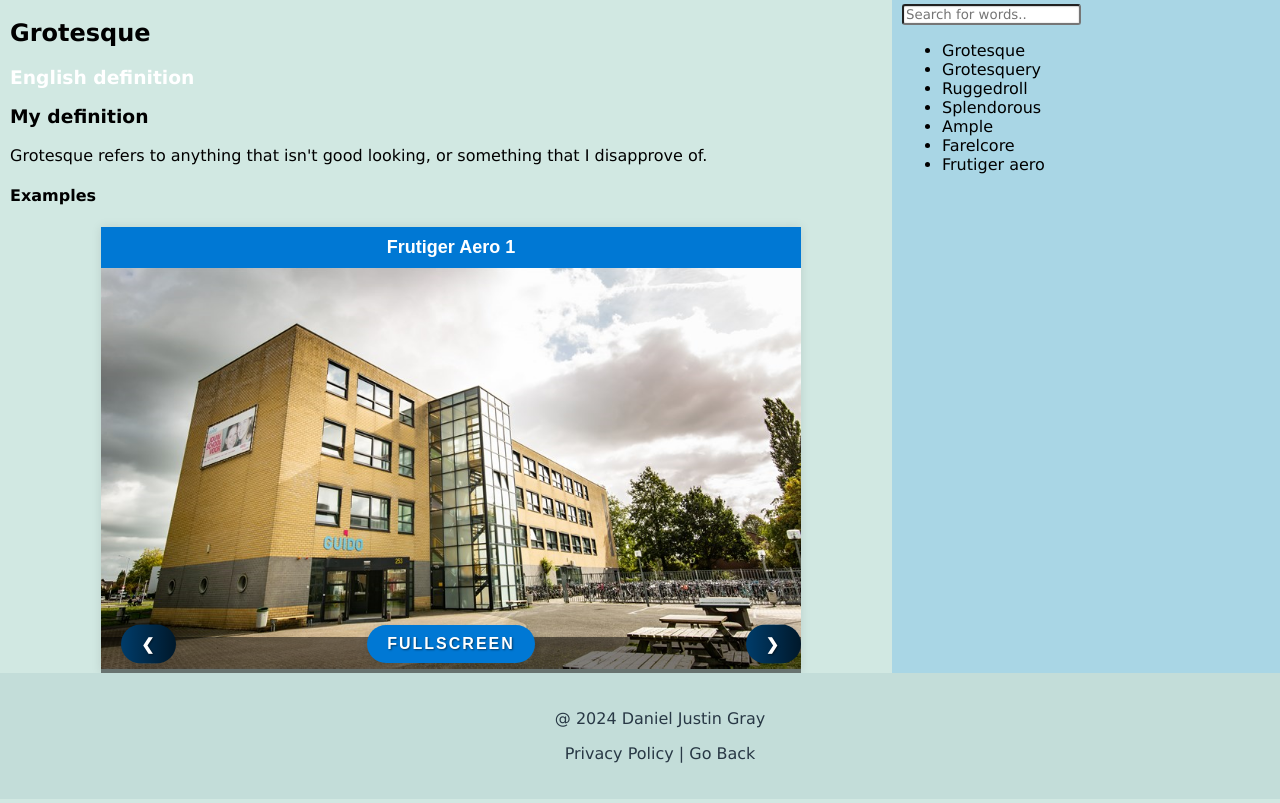
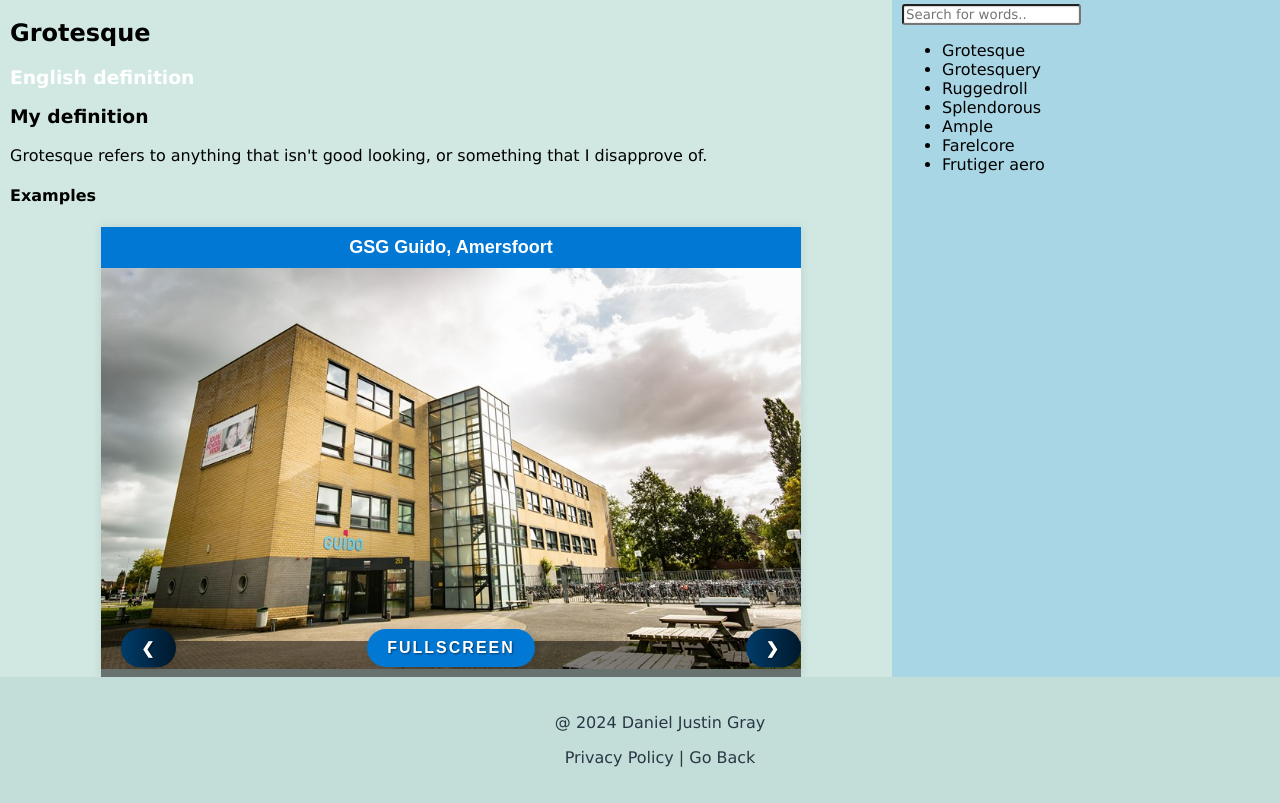
Before and after one commit to danieljustingray/danieljustingray, a PHP site: page /wiki/grotesque.html in a window 1280 px wide. Shown: the part 127-930 px from the top of the page. Run offline with PHP 8.4, Linux system fonts and the light colour scheme.

Commit message:
added some grotesque things

```diff
--- a/wiki/grotesque.html
+++ b/wiki/grotesque.html
@@ -33,20 +33,29 @@
             <div class="slideshow-container">
                 <div class="mySlides">
                     <div class="frutiger-aero">
-                        <p class="frutiger-text">Frutiger Aero 1</p>
+                        <p class="frutiger-text">GSG Guido, Amersfoort</p>
                     </div>
                     <img class="slideshow-img" src="images/guido.png" alt="gsgguido" width="300" height="400">
                     <div class="caption-container">
-                        <p class="caption">Caption for Slide 1</p>
+                        <p class="caption">Guido, Amersfoort</p>
                     </div>
                 </div>
                 <div class="mySlides">
                     <div class="frutiger-aero">
-                        <p class="frutiger-text">Frutiger Aero 2</p>
+                        <p class="frutiger-text">Google Sheets</p>
                     </div>
-                    <img class="slideshow-img" src="https://img.freepik.com/free-photo/vibrant-colors-nature-close-up-wet-purple-daisy-generated-by-artificial-intellingence_25030-63819.jpg" alt="Slide 2">
+                    <img class="slideshow-img" src="https://www.lifewire.com/thmb/PTUY2U5rbuNlEYY1-q3TXxVoiqI=/1500x0/filters:no_upscale():max_bytes(150000):strip_icc()/001_google-spreadsheets-countblank-function-3123880-e63cbb03c8cd420ab53711acbb87d470.jpg" alt="google sheets">
                     <div class="caption-container">
                         <p class="caption">Caption for Slide 2</p>
+                    </div>
+                </div>
+                <div class="mySlides">
+                    <div class="frutiger-aero">
+                        <p class="frutiger-text">A grotesque lessontable</p>
+                    </div>
+                    <img class="slideshow-img" src="images/lessontableeew.jpg" alt="lessontable">
+                    <div class="caption-container">
+                        <p class="caption">Caption for Slide 3</p>
                     </div>
                 </div>
                 <div class="nav-buttons">
--- a/wiki/slideshow.css
+++ b/wiki/slideshow.css
@@ -5,6 +5,7 @@
     box-shadow: 0 0 10px rgba(0, 0, 0, 0.1);
     max-width: 700px;
     margin: 0 auto;
+    min-height: 450px;
 }
 
 .mySlides {
@@ -48,7 +49,7 @@
     text-align: center;
     padding: 10px 0;
     display: flex;
-    justify-content: space-between; /* To evenly distribute the buttons */
+    justify-content: space-between;
 }
 
 .prev,
```
Also changed, not shown: wiki/images/lessontableeew.jpg (added).
